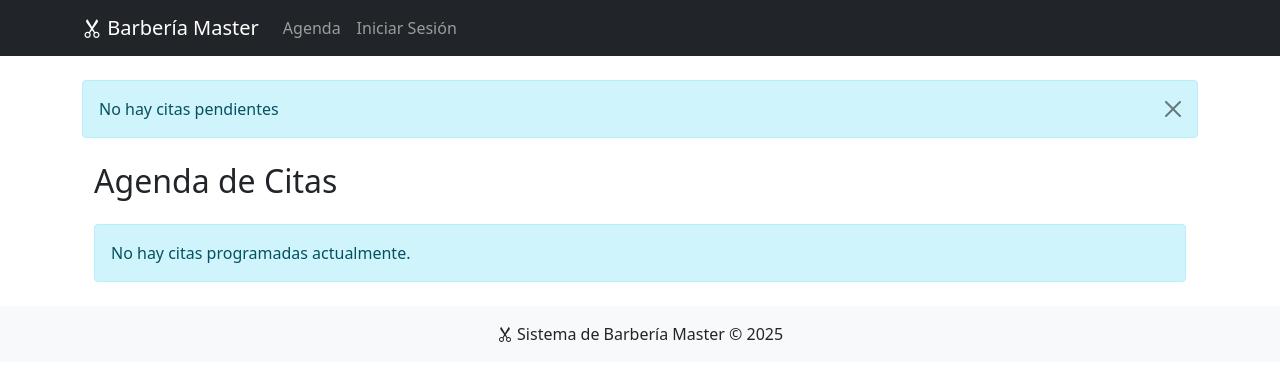
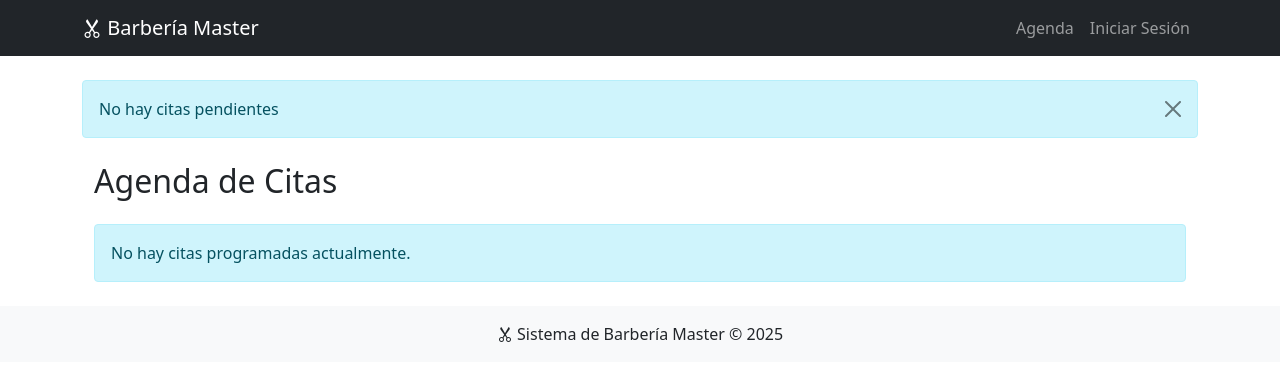
Before and after one commit to adaintel/barberia-citas, a Flask app: page /agenda in a window 1280 px wide. Shown: the top 381 px of the page. Run offline with Flask 3, Linux system fonts and the light colour scheme; data that the repository does not hold is empty; some libraries are stand-ins or nearby versions.

Commit message:
Update navbar.html
nuevo

```diff
--- a/templates/partials/navbar.html
+++ b/templates/partials/navbar.html
@@ -7,7 +7,7 @@
             <span class="navbar-toggler-icon"></span>
         </button>
         <div class="collapse navbar-collapse" id="navbarNav">
-            <ul class="navbar-nav">
+            <ul class="navbar-nav ms-auto">
                 <li class="nav-item">
                     <a class="nav-link" href="/agenda">Agenda</a>
                 </li>
```
